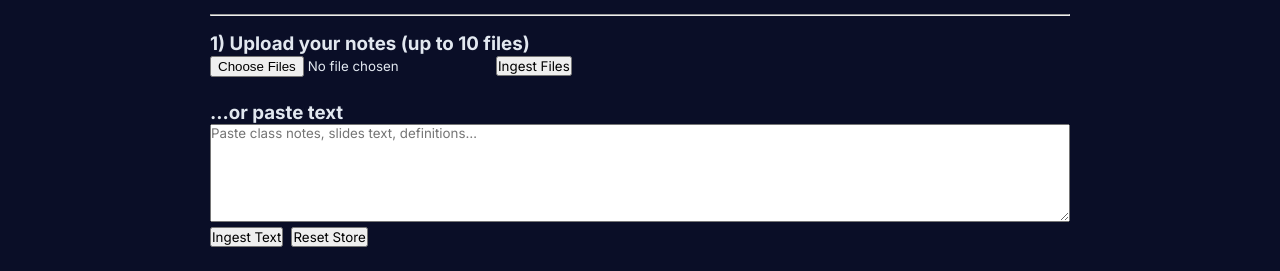
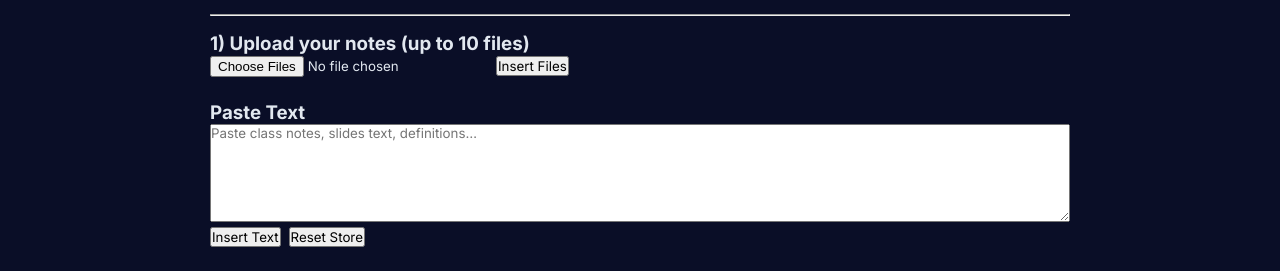
Before and after one commit to Quiz-Rag/next-app, a Next.js app: page /tutor in a window 1280 px wide. Shown: the part 234-505 px from the top of the page. Built offline with nearby package versions, Linux system fonts and the light colour scheme; no server answers.

Commit message:
Add files via upload

```diff
--- a/app/tutor/page.js
+++ b/app/tutor/page.js
@@ -21,7 +21,7 @@ export default function TutorPage() {
     setFiles(list);
   }
 
-  async function ingestFiles() {
+  async function insertFiles() {
     if (files.length === 0) return alert("Pick up to 10 files first.");
     const fd = new FormData();
     files.forEach(f => fd.append("files", f));
@@ -38,7 +38,7 @@ export default function TutorPage() {
     }
   }
 
-  async function ingestText() {
+  async function insertText() {
     if (!notes.trim()) return alert("Paste some notes.");
     setBusy(true);
     try {
@@ -48,7 +48,7 @@ export default function TutorPage() {
         body: JSON.stringify({ text: notes })
       });
       const j = await r.json();
-      if (!r.ok) throw new Error(j.detail || "Ingest failed");
+      if (!r.ok) throw new Error(j.detail || "Insert failed");
       alert(`Added: ${j.added} | Total: ${j.total}`);
     } catch (e) {
       alert(String(e));
@@ -101,14 +101,14 @@ export default function TutorPage() {
 
       <h3>1) Upload your notes (up to 10 files)</h3>
       <input type="file" multiple onChange={onPickFiles} accept=".pdf,.docx,.txt" />
-      <button onClick={ingestFiles} disabled={busy}>Ingest Files</button>
+      <button onClick={insertFiles} disabled={busy}>Insert Files</button>
 
-      <h3 style={{marginTop:24}}>…or paste text</h3>
+      <h3 style={{marginTop:24}}>Paste Text</h3>
       <textarea rows={6} style={{width:"100%"}}
         value={notes} onChange={e=>setNotes(e.target.value)}
         placeholder="Paste class notes, slides text, definitions…" />
       <br/>
-      <button onClick={ingestText} disabled={busy}>Ingest Text</button>
+      <button onClick={insertText} disabled={busy}>Insert Text</button>
       <button onClick={reset} style={{marginLeft:8}} disabled={busy}>Reset Store</button>
 
       <h3 style={{marginTop:24}}>2) Ask a question</h3>
```
